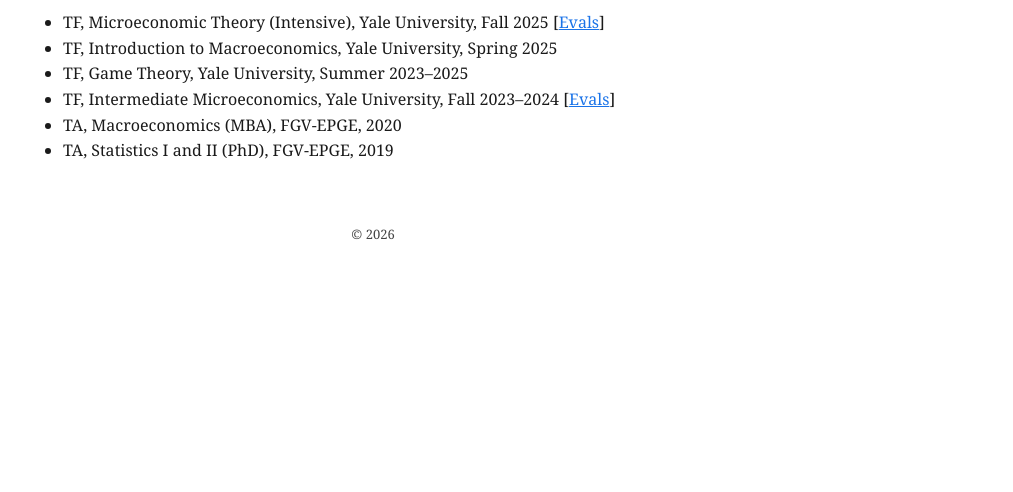
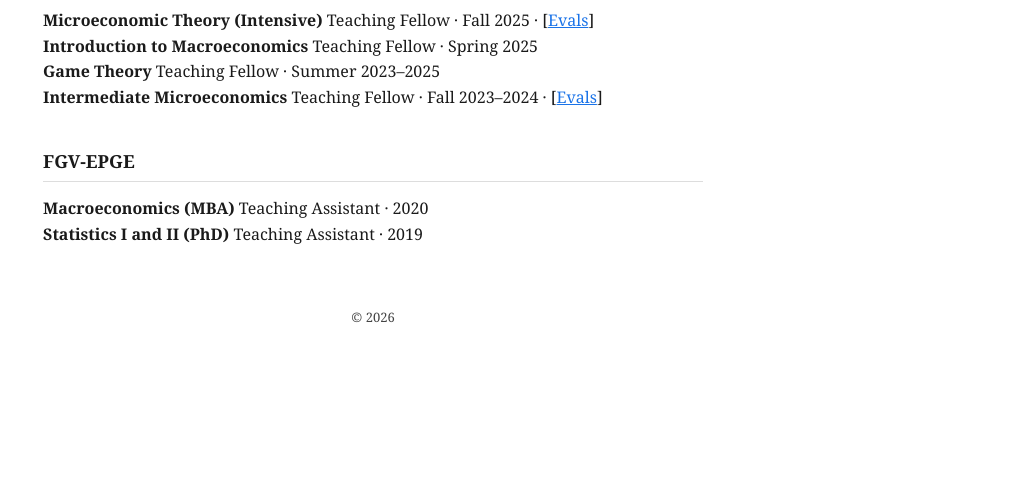
Before and after one commit to GabrielDiasSantamarina/GabrielDiasSantamarina.github.io, a plain HTML site: page teaching.html in a window 1280 px wide. Shown: the part 308-800 px from the top of the page, without its empty margins (267-1280 px from the left). Drawn offline with Linux system fonts and the light colour scheme.

Commit message:
Update teaching.html

```diff
--- a/teaching.html
+++ b/teaching.html
@@ -23,15 +23,41 @@
 
 <main>
   <section>
-    <h2>Teaching</h2>
-    <ul>
-      <li>TF, Microeconomic Theory (Intensive), Yale University, Fall 2025 [<a href="Eval_Fall25.pdf" target="_blank">Evals</a>]</li>
-      <li>TF, Introduction to Macroeconomics, Yale University, Spring 2025</li>
-      <li>TF, Game Theory, Yale University, Summer 2023–2025</li>
-      <li>TF, Intermediate Microeconomics, Yale University, Fall 2023–2024 [<a href="Eval_Fall24.pdf" target="_blank">Evals</a>]</li>
-      <li>TA, Macroeconomics (MBA), FGV-EPGE, 2020</li>
-      <li>TA, Statistics I and II (PhD), FGV-EPGE, 2019</li>
-    </ul>
+    <h2>Yale University</h2>
+
+    <div class="course">
+      <strong>Microeconomic Theory (Intensive)</strong>
+      <span>Teaching Fellow · Fall 2025 · [<a href="Eval_Fall25.pdf" target="_blank">Evals</a>]</span>
+    </div>
+
+    <div class="course">
+      <strong>Introduction to Macroeconomics</strong>
+      <span>Teaching Fellow · Spring 2025</span>
+    </div>
+
+    <div class="course">
+      <strong>Game Theory</strong>
+      <span>Teaching Fellow · Summer 2023–2025</span>
+    </div>
+
+    <div class="course">
+      <strong>Intermediate Microeconomics</strong>
+      <span>Teaching Fellow · Fall 2023–2024 · [<a href="Eval_Fall24.pdf" target="_blank">Evals</a>]</span>
+    </div>
+  </section>
+
+  <section>
+    <h2>FGV-EPGE</h2>
+
+    <div class="course">
+      <strong>Macroeconomics (MBA)</strong>
+      <span>Teaching Assistant · 2020</span>
+    </div>
+
+    <div class="course">
+      <strong>Statistics I and II (PhD)</strong>
+      <span>Teaching Assistant · 2019</span>
+    </div>
   </section>
 </main>
 
```
